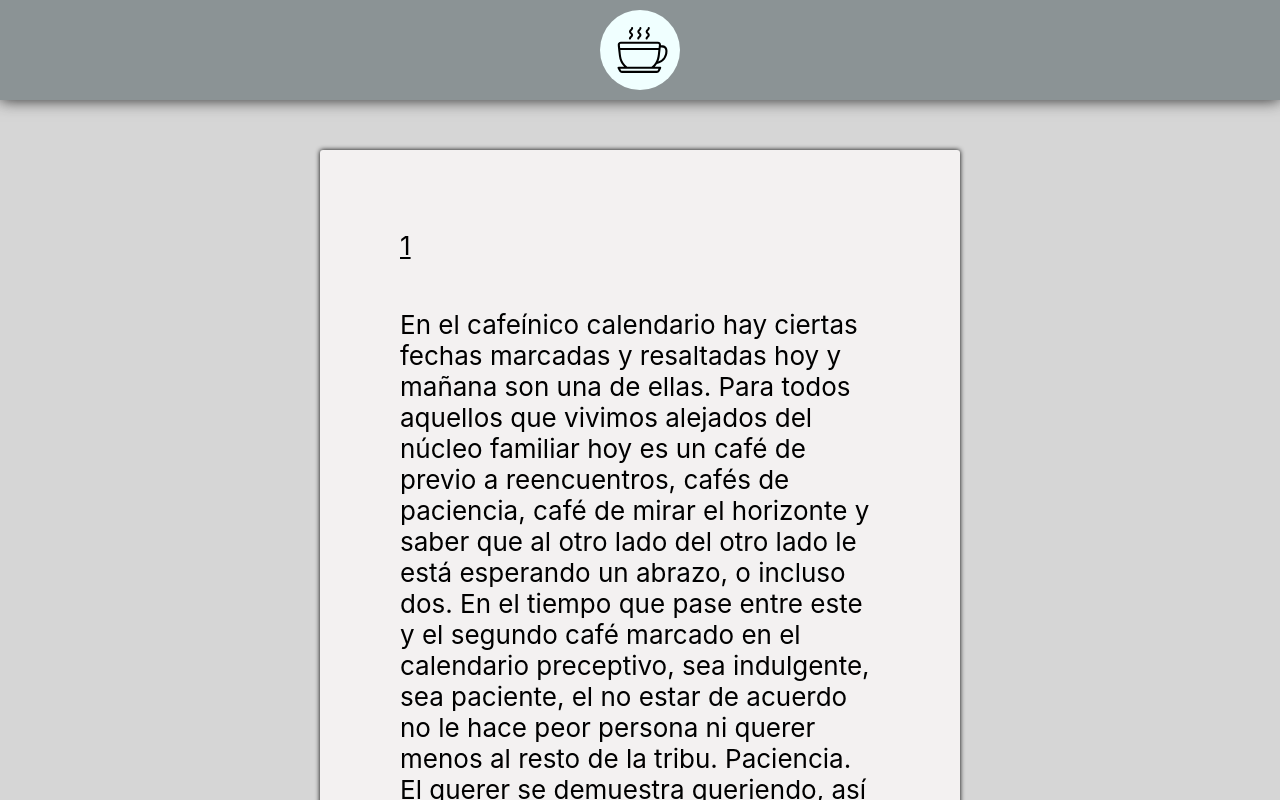
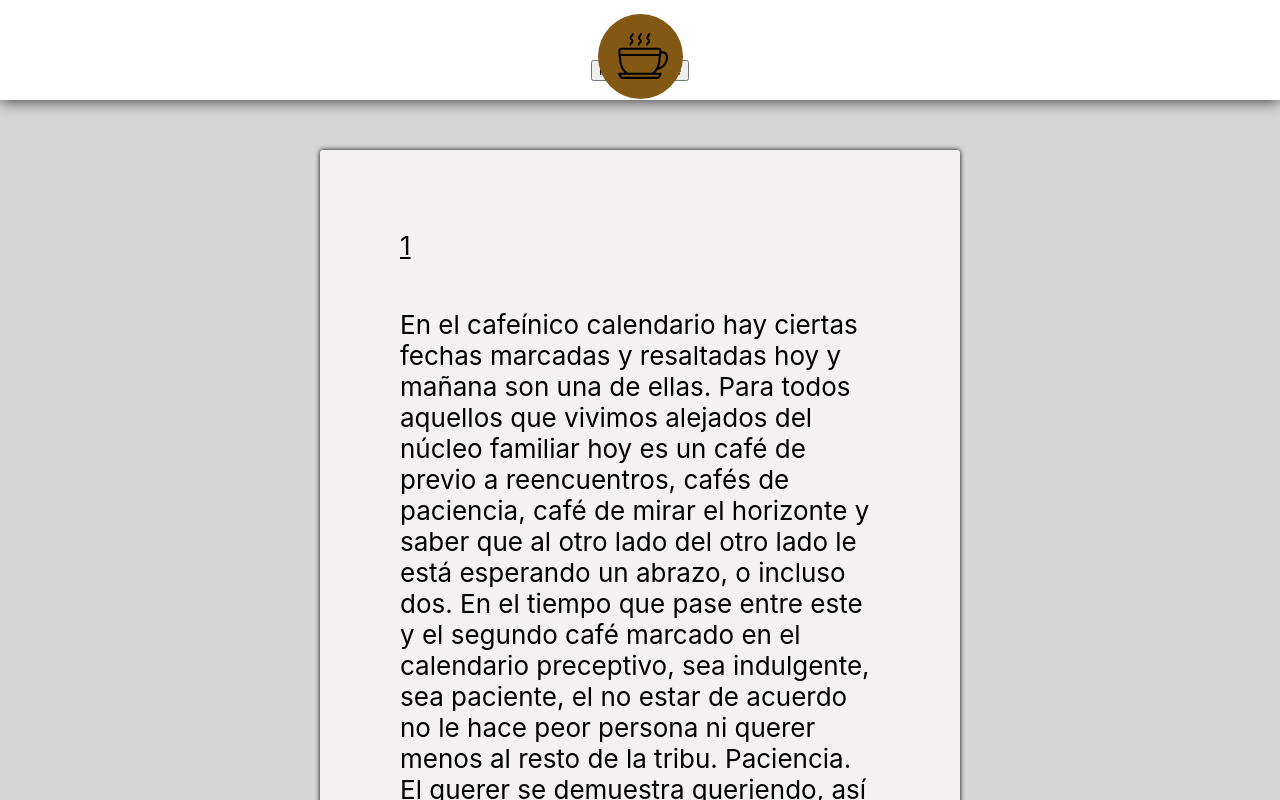
Before and after one commit to ridersalva/Random_caffe, a React (Create React App) app: page / in a window 1280 px wide. Shown: the top 800 px of the page. Built offline with nearby package versions, Linux system fonts and the light colour scheme.

Commit message:
growing concept

```diff
--- a/public/index.html
+++ b/public/index.html
@@ -1,8 +1,6 @@
 <!DOCTYPE html>
 <html>
-
 <head>
-
   <title>Al Café App</title>
 </head>
 
--- /dev/null
+++ b/src/components/Generate_Ran.jsx
@@ -0,0 +1,13 @@
+import React from 'react'
+import { Button } from 'react-bootstrap'
+import '../css/Generate_Ran.css'
+
+export default function Generate_Ran() {
+  return (
+
+    <div>
+<Button className='GenR' > Random Café </Button>
+
+    </div>
+  )
+}
--- a/src/components/Navbar.jsx
+++ b/src/components/Navbar.jsx
@@ -2,6 +2,7 @@ import React, { useContext } from 'react'
 import { Navbar as Nav } from 'react-bootstrap'
 import Logo_cafe from './Logo_cafe'
 import '../css/Navbar.css'
+import Generate_Ran from './Generate_Ran'
 
 function Navbar() {
 
@@ -9,7 +10,8 @@ function Navbar() {
 
     <>
       <Nav className='Navv'>
-      <Logo_cafe/>
+      <Logo_cafe className='Round'/>
+      <Generate_Ran/>
       </Nav>
 
     </>
--- /dev/null
+++ b/src/css/Generate_Ran.css
@@ -0,0 +1,6 @@
+button{
+    display: flex;
+    justify-content: space-around;
+    margin-top: 2.5rem;
+    align-items:flex-start ;
+}
--- a/src/css/Logo_cafe.css
+++ b/src/css/Logo_cafe.css
@@ -1,12 +1,13 @@
 .logo{
-    height: 80px;
-    width: 80px;
-    background-color: azure;
+    height: 85px;
+    width: 85px;
+    background-color: rgb(131, 87, 20);
     border-radius: 50%;
     position: absolute;
     display: flex;
     justify-content: space-around;
     align-items: center;
+    margin-top: 12px;
 }
 img{
     height: 50px;
--- a/src/css/Navbar.css
+++ b/src/css/Navbar.css
@@ -1,7 +1,7 @@
 .Navv{
-    background-color: #8b9395;
+    background-color: #ffffff;
     display: flex;
-    justify-content: space-around;
+   justify-content: space-around;
     align-items: center;
     width: 100%;
     height: 100px;
@@ -15,5 +15,8 @@
 }
 img{
     width: 80px;
-
 }
+.Round{
+    align-items: center;
+    justify-content: space-around;
+}
```
